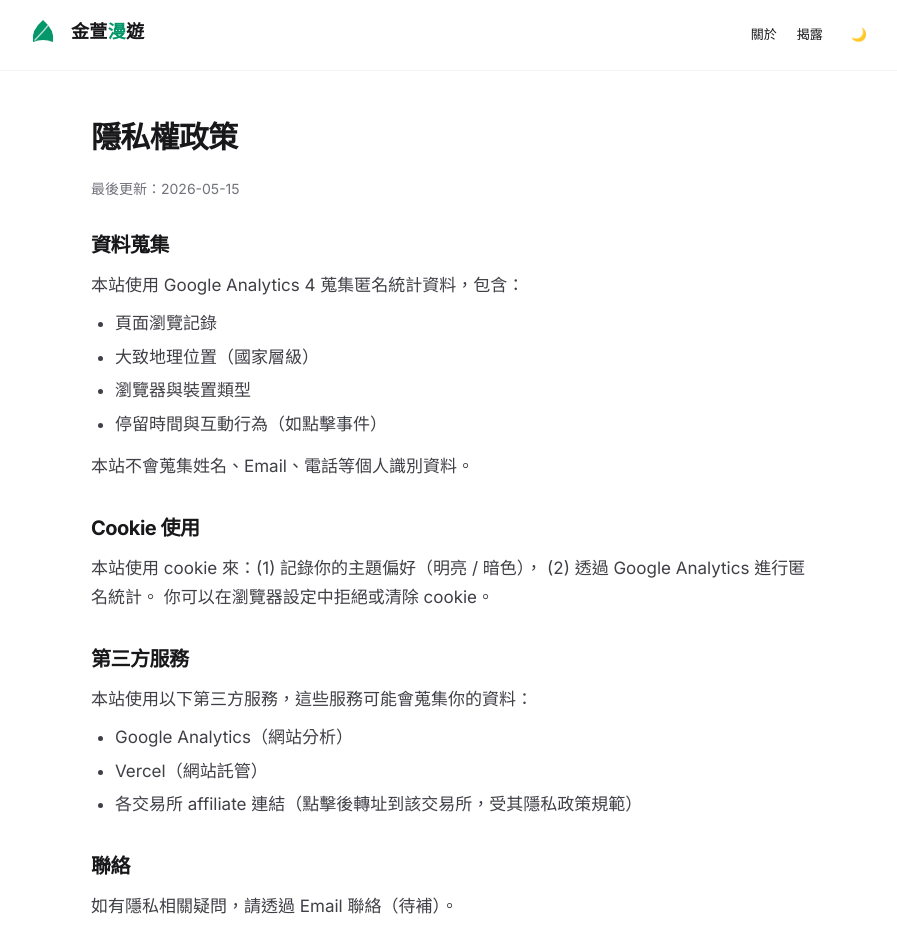
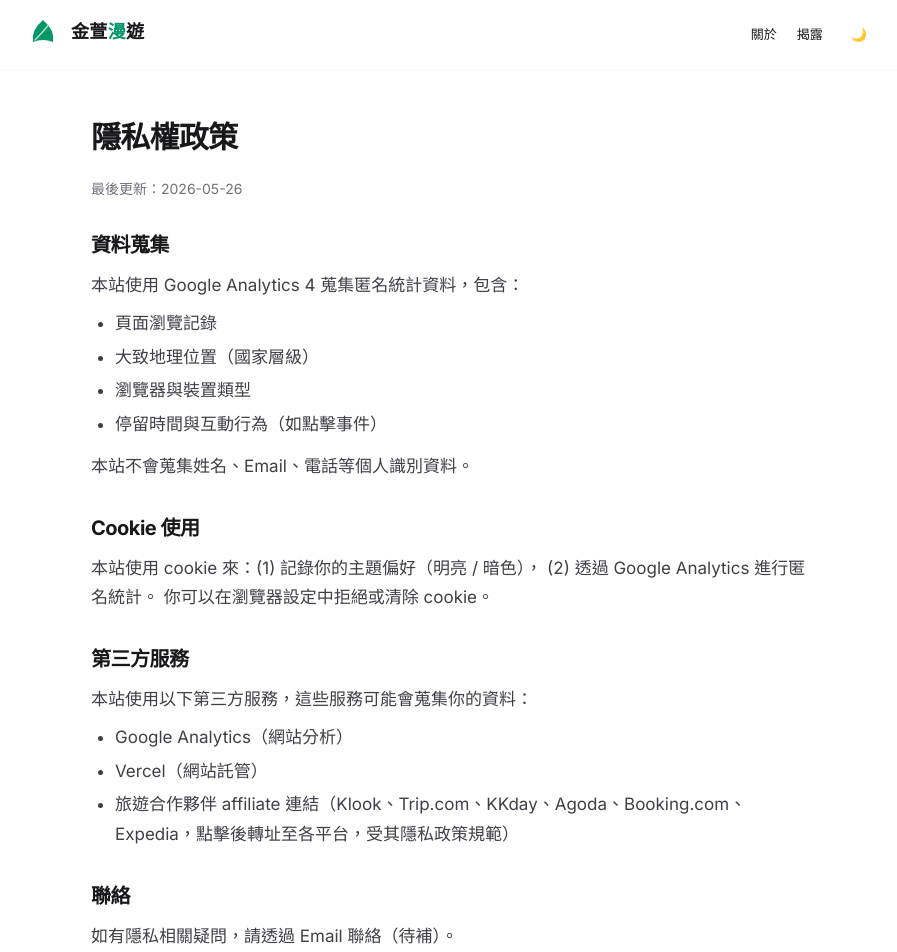
Before and after one commit to th005151/jinxuan-roam, a Next.js app: page /privacy in a window 1280 px wide. Shown: the top 952 px of the page, without its empty margins (189-1086 px from the left). Built offline with nearby package versions, Linux system fonts and the light colour scheme; no server answers.

Commit message:
copy(D5): update privacy policy — travel partners, bump date to 2026-05-26
Co-Authored-By: Claude Sonnet 4.6 <noreply@anthropic.com>

```diff
--- a/app/privacy/page.tsx
+++ b/app/privacy/page.tsx
@@ -1,6 +1,6 @@
 import type { Metadata } from "next";
 
-const POLICY_UPDATED_AT = "2026-05-15";
+const POLICY_UPDATED_AT = "2026-05-26";
 
 export const metadata: Metadata = {
   title: "隱私權政策",
@@ -35,7 +35,7 @@ export default function PrivacyPage() {
       <ul className="mt-2 ml-6 list-disc space-y-1 text-[17px] leading-[1.75] text-zinc-700 dark:text-zinc-300">
         <li>Google Analytics（網站分析）</li>
         <li>Vercel（網站託管）</li>
-        <li>各交易所 affiliate 連結（點擊後轉址到該交易所，受其隱私政策規範）</li>
+        <li>旅遊合作夥伴 affiliate 連結（Klook、Trip.com、KKday、Agoda、Booking.com、Expedia，點擊後轉址至各平台，受其隱私政策規範）</li>
       </ul>
 
       <h2 className="mt-8 mb-3 text-xl font-bold tracking-tight text-zinc-900 dark:text-zinc-50">聯絡</h2>
```
